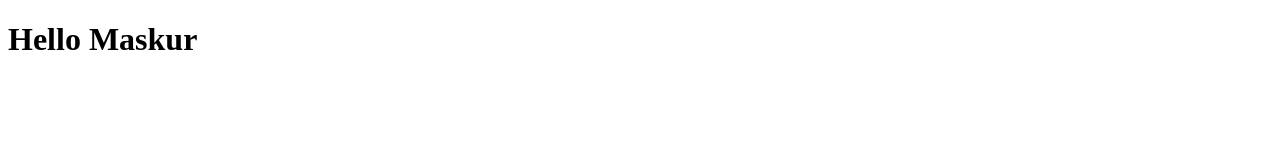
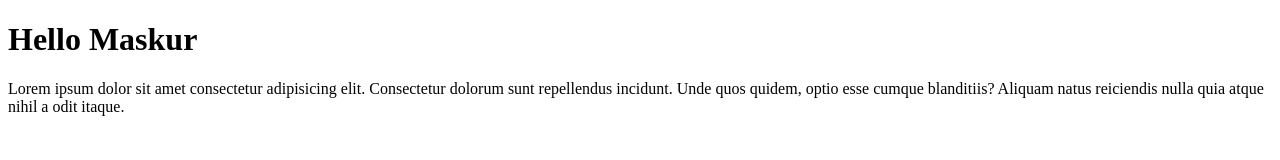
Before and after one commit to maskurniashidi/maskur-git-test, a plain HTML site: page index.html in a window 1280 px wide. Drawn offline with Linux system fonts and the light colour scheme.

Commit message:
menambahkan paragraf

```diff
--- a/index.html
+++ b/index.html
@@ -8,5 +8,6 @@
 </head>
 <body>
     <h1>Hello Maskur</h1>
+    <p>Lorem ipsum dolor sit amet consectetur adipisicing elit. Consectetur dolorum sunt repellendus incidunt. Unde quos quidem, optio esse cumque blanditiis? Aliquam natus reiciendis nulla quia atque nihil a odit itaque.</p>
 </body>
 </html>
```
